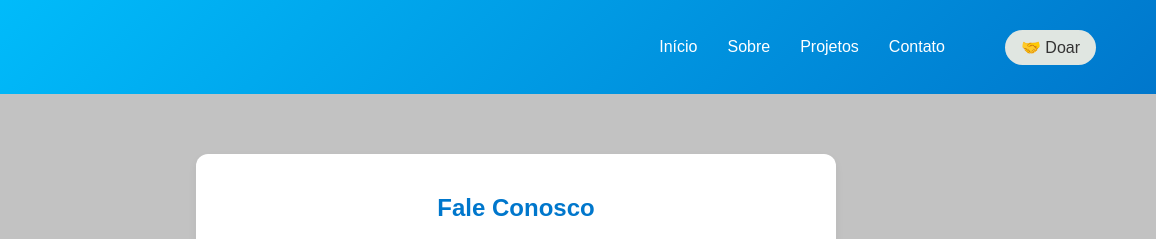
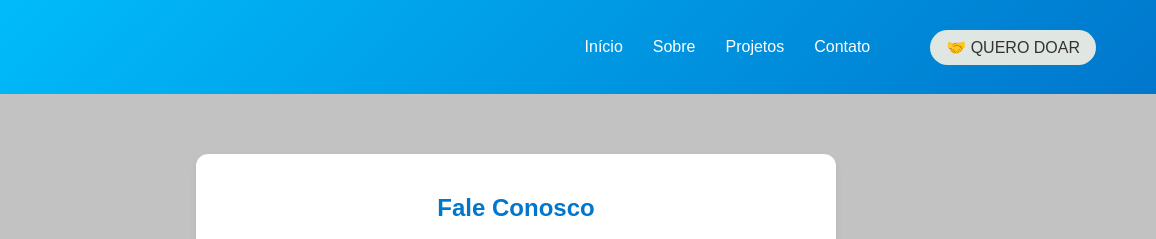
Before and after one commit to MatheusDClima/website_instituto, a plain HTML site: page contato.html in a window 1280 px wide. Shown: the top 239 px of the page, 124-1280 px from the left. Drawn offline with Linux system fonts and the light colour scheme.

Commit message:
nav-links Doar

```diff
--- a/contato.html
+++ b/contato.html
@@ -24,7 +24,7 @@
       <a href="sobre.html">Sobre</a>
       <a href="projetos.html">Projetos</a>
       <a href="contato.html">Contato</a>
-      <a href="doar.html" class="menu-doar">🤝 Doar</a>
+      <a href="doar.html" class="menu-doar">🤝 QUERO DOAR</a>
     </nav>
   </div>
 
```
Also changed, not shown: doar.html (+1 -1 lines), index.html (+1 -1 lines), projetos.html (+1 -1 lines), sobre.html (+1 -1 lines).
